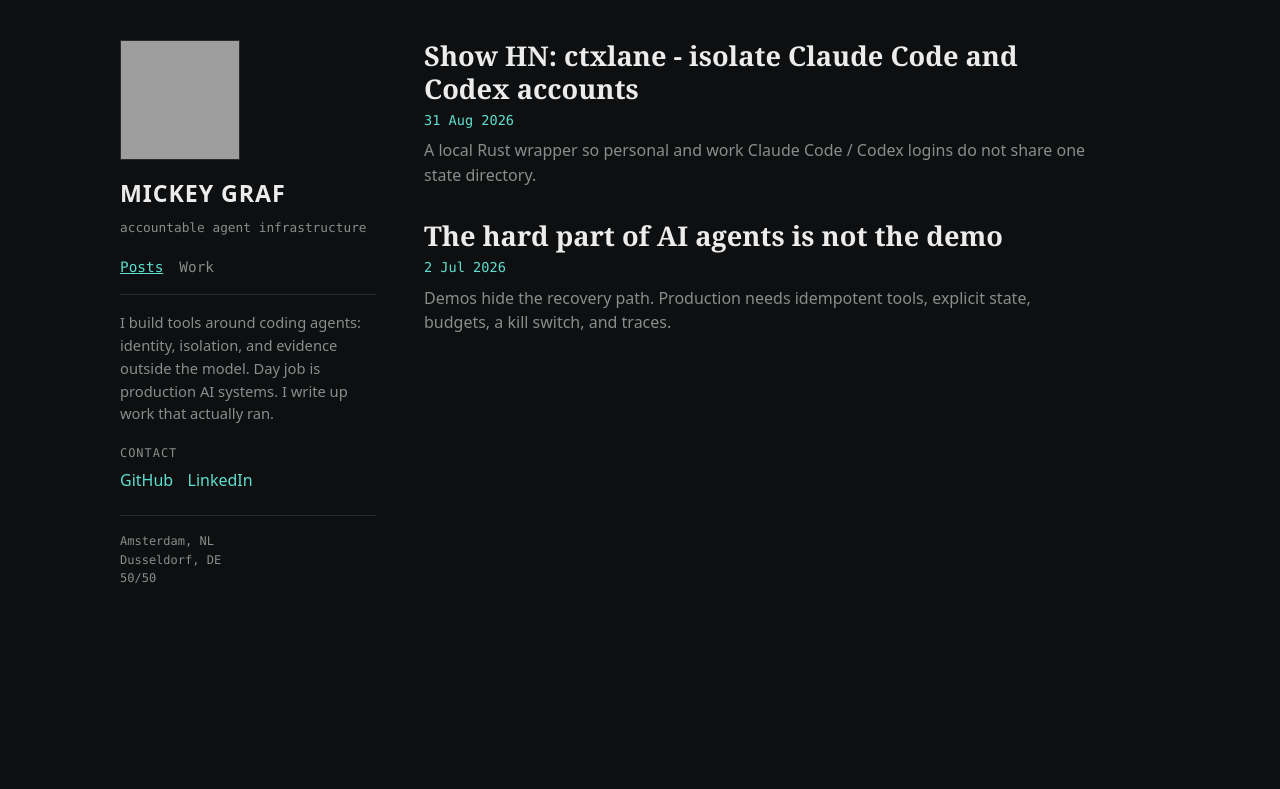
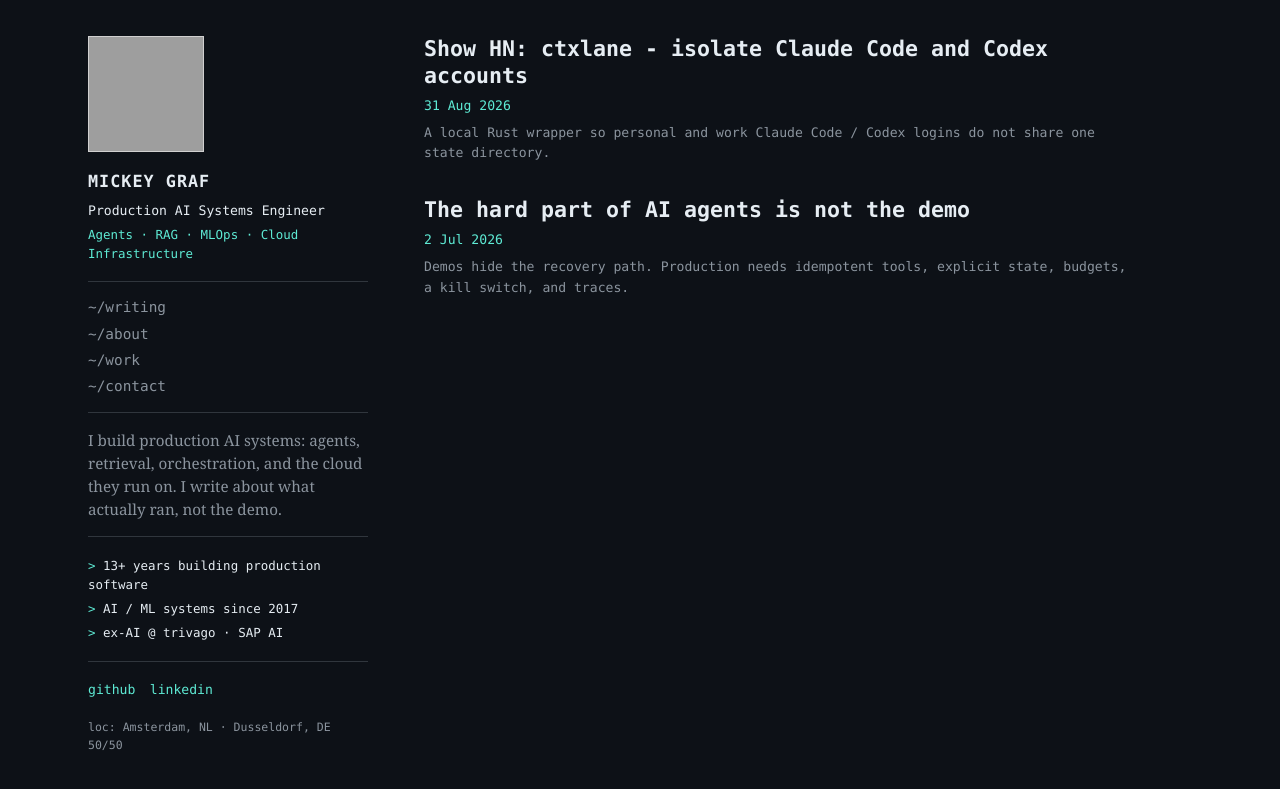
Before and after one commit to mikigraf/mikigraf.github.io, a Jekyll site: the page built from index.md, in a window 1280 px wide. Shown: the top 789 px of the page. Built offline with Jekyll 4.4.1, drawn with Linux system fonts in a browser that asks for light colours; grey boxes are pictures that could not be loaded.

Commit message:
Restyle toward the dark terminal mock: ~/ nav, serif body, stats.

```diff
--- a/_config.yml
+++ b/_config.yml
@@ -1,9 +1,12 @@
 title: Mickey Graf
-description: accountable agent infrastructure
+description: Production AI systems
 url: https://mikigraf.github.io
 baseurl: ""
 markdown: kramdown
 permalink: /:year/:month/:day/:title/
+kramdown:
+  input: GFM
+  syntax_highlighter: rouge
 plugins:
   - jekyll-feed
   - jekyll-seo-tag
--- a/_layouts/default.html
+++ b/_layouts/default.html
@@ -13,18 +13,25 @@
     <aside class="sidebar">
       <img class="photo" src="https://avatars.githubusercontent.com/u/6236892?v=4" alt="Mickey Graf" width="160" height="160">
       <a class="name" href="{{ '/' | relative_url }}">Mickey Graf</a>
-      <p class="liner">accountable agent infrastructure</p>
+      <p class="role">Production AI Systems Engineer</p>
+      <p class="tags">Agents · RAG · MLOps · Cloud Infrastructure</p>
       <nav>
-        <a href="{{ '/' | relative_url }}"{% if page.url == '/' %} class="now"{% endif %}>Posts</a>
-        <a href="{{ '/work/' | relative_url }}"{% if page.url == '/work/' %} class="now"{% endif %}>Work</a>
+        <a href="{{ '/' | relative_url }}"{% if page.section == 'writing' %} class="now"{% endif %}>~/writing</a>
+        <a href="{{ '/about/' | relative_url }}"{% if page.section == 'about' %} class="now"{% endif %}>~/about</a>
+        <a href="{{ '/work/' | relative_url }}"{% if page.section == 'work' %} class="now"{% endif %}>~/work</a>
+        <a href="{{ '/contact/' | relative_url }}"{% if page.section == 'contact' %} class="now"{% endif %}>~/contact</a>
       </nav>
-      <p class="about">I build tools around coding agents: identity, isolation, and evidence outside the model. Day job is production AI systems. I write up work that actually ran.</p>
-      <p class="contact-label">Contact</p>
+      <p class="about">I build production AI systems: agents, retrieval, orchestration, and the cloud they run on. I write about what actually ran, not the demo.</p>
+      <ul class="stats">
+        <li>13+ years building production software</li>
+        <li>AI / ML systems since 2017</li>
+        <li>ex-AI @ trivago · SAP AI</li>
+      </ul>
       <p class="contact">
-        <a href="https://github.com/mikigraf">GitHub</a>
-        <a href="https://www.linkedin.com/in/mikigraf">LinkedIn</a>
+        <a href="https://github.com/mikigraf">github</a>
+        <a href="https://www.linkedin.com/in/mikigraf">linkedin</a>
       </p>
-      <p class="geo">Amsterdam, NL<br>Dusseldorf, DE<br>50/50</p>
+      <p class="geo">loc: Amsterdam, NL · Dusseldorf, DE<br>50/50</p>
     </aside>
     <main class="main">
       {{ content }}
--- a/assets/style.css
+++ b/assets/style.css
@@ -1,10 +1,10 @@
 :root {
-  --ground: #0e0f10;
-  --ink: #ececec;
-  --mute: #8a8d8c;
-  --accent: #5ee0d0;
-  --rule: #2a2c2b;
-  --code: #161818;
+  --ground: #0d1117;
+  --ink: #e6edf3;
+  --mute: #8b949e;
+  --accent: #5eead4;
+  --rule: #30363d;
+  --code: #161b22;
 }
 * { box-sizing: border-box; }
 html, body {
@@ -13,8 +13,8 @@ html, body {
   color: var(--ink);
 }
 body {
-  font-family: ui-sans-serif, system-ui, sans-serif;
-  font-size: 1rem;
+  font-family: ui-monospace, SFMono-Regular, Menlo, Consolas, monospace;
+  font-size: 15px;
   line-height: 1.55;
 }
 a { color: var(--accent); text-decoration: none; }
@@ -22,126 +22,183 @@ a:hover { text-decoration: underline; }
 a:focus-visible { outline: 2px solid var(--accent); outline-offset: 2px; }
 .shell {
   display: grid;
-  grid-template-columns: 16rem minmax(0, 42rem);
+  grid-template-columns: 18rem minmax(0, 44rem);
   gap: 3rem;
-  max-width: 68rem;
+  max-width: 72rem;
   margin: 0 auto;
-  padding: 2.5rem 1.5rem 4rem;
+  padding: 2.25rem 1.5rem 4rem;
   align-items: start;
 }
-.sidebar { position: sticky; top: 2.5rem; }
+.sidebar {
+  position: sticky;
+  top: 2.25rem;
+  padding-right: 0.5rem;
+}
 .photo {
-  width: 7.5rem;
-  height: 7.5rem;
+  width: 7.25rem;
+  height: 7.25rem;
   object-fit: cover;
   filter: grayscale(1);
   display: block;
   margin: 0 0 1rem;
-  border: 1px solid var(--rule);
+  border: 1px solid #c9d1d9;
 }
 .name {
-  font-family: ui-sans-serif, system-ui, sans-serif;
-  font-size: 1.45rem;
-  font-weight: 650;
-  letter-spacing: 0.04em;
+  font-size: 1.05rem;
+  font-weight: 700;
+  letter-spacing: 0.06em;
   text-transform: uppercase;
   color: var(--ink);
   display: block;
 }
-.liner {
-  font-family: ui-monospace, SFMono-Regular, Menlo, monospace;
-  font-size: 0.8rem;
-  color: var(--mute);
-  margin: 0.4rem 0 1.1rem;
+.role {
+  margin: 0.45rem 0 0.2rem;
+  color: var(--ink);
+  font-size: 0.82rem;
+}
+.tags {
+  margin: 0 0 1.1rem;
+  color: var(--accent);
+  font-size: 0.78rem;
 }
 nav {
   display: flex;
-  gap: 1rem;
-  font-family: ui-monospace, SFMono-Regular, Menlo, monospace;
+  flex-direction: column;
+  gap: 0.25rem;
   font-size: 0.9rem;
-  padding-bottom: 1rem;
+  padding: 0.9rem 0;
+  border-top: 1px solid var(--rule);
   border-bottom: 1px solid var(--rule);
   margin-bottom: 1rem;
 }
 nav a { color: var(--mute); }
-nav a.now { color: var(--accent); text-decoration: underline; }
-.about { color: var(--mute); font-size: 0.92rem; margin: 0 0 1.2rem; }
-.contact-label {
-  font-family: ui-monospace, SFMono-Regular, Menlo, monospace;
-  font-size: 0.75rem;
+nav a.now { color: var(--accent); }
+.about {
+  font-family: Georgia, "Times New Roman", serif;
   color: var(--mute);
-  margin: 0 0 0.3rem;
-  text-transform: uppercase;
-  letter-spacing: 0.08em;
+  font-size: 0.95rem;
+  line-height: 1.5;
+  margin: 0 0 1rem;
 }
-.contact { display: flex; gap: 0.9rem; margin: 0 0 1.4rem; }
+.stats {
+  list-style: none;
+  padding: 0;
+  margin: 0 0 1.1rem;
+  font-size: 0.78rem;
+  color: var(--ink);
+  border-top: 1px solid var(--rule);
+  border-bottom: 1px solid var(--rule);
+  padding: 0.85rem 0;
+}
+.stats li { margin: 0.3rem 0; }
+.stats li::before {
+  content: "> ";
+  color: var(--accent);
+}
+.contact {
+  display: flex;
+  gap: 0.9rem;
+  margin: 0 0 1.2rem;
+  font-size: 0.82rem;
+}
 .geo {
-  font-family: ui-monospace, SFMono-Regular, Menlo, monospace;
-  font-size: 0.75rem;
+  font-size: 0.72rem;
   color: var(--mute);
   margin: 0;
-  padding-top: 1rem;
-  border-top: 1px solid var(--rule);
 }
 .main { min-width: 0; }
 .post-list { list-style: none; padding: 0; margin: 0; }
-.post-list li { margin: 0 0 2rem; }
-.post-list h2 { font-family: Georgia, "Times New Roman", serif; font-size: 1.7rem; font-weight: 600; line-height: 1.2; margin: 0 0 0.3rem; }
+.post-list li { margin: 0 0 2.1rem; }
+.post-list h2 {
+  font-size: 1.35rem;
+  font-weight: 700;
+  line-height: 1.25;
+  margin: 0 0 0.35rem;
+}
 .post-list h2 a { color: var(--ink); }
 .date {
-  font-family: ui-monospace, SFMono-Regular, Menlo, monospace;
-  font-size: 0.85rem;
+  font-size: 0.82rem;
   color: var(--accent);
   margin: 0 0 0.45rem;
 }
-.excerpt, .status { color: var(--mute); margin: 0; }
+.excerpt, .status, .post-tags {
+  color: var(--mute);
+  margin: 0;
+  font-size: 0.82rem;
+}
+article {
+  font-family: Georgia, "Times New Roman", serif;
+  font-size: 1.05rem;
+  line-height: 1.65;
+  color: var(--ink);
+}
 article h1 {
-  font-family: Georgia, "Times New Roman", serif;
-  font-size: 2rem;
-  font-weight: 600;
-  line-height: 1.2;
-  margin: 0.2rem 0 1rem;
+  font-family: ui-monospace, SFMono-Regular, Menlo, Consolas, monospace;
+  font-size: 1.65rem;
+  font-weight: 700;
+  line-height: 1.25;
+  margin: 0.25rem 0 0.5rem;
 }
 article h2 {
-  font-family: ui-monospace, SFMono-Regular, Menlo, monospace;
-  font-size: 1.05rem;
-  font-weight: 600;
-  margin: 1.6rem 0 0.6rem;
+  font-family: ui-monospace, SFMono-Regular, Menlo, Consolas, monospace;
+  font-size: 1rem;
+  font-weight: 700;
+  margin: 1.7rem 0 0.6rem;
 }
+article h2::before { content: "## "; color: var(--mute); }
 .back {
-  font-family: ui-monospace, SFMono-Regular, Menlo, monospace;
-  font-size: 0.85rem;
-  color: var(--mute);
+  font-family: ui-monospace, SFMono-Regular, Menlo, Consolas, monospace;
+  font-size: 0.82rem;
+  margin: 0 0 0.7rem;
 }
 .repo {
-  font-family: ui-monospace, SFMono-Regular, Menlo, monospace;
-  font-size: 0.85rem;
+  font-family: ui-monospace, SFMono-Regular, Menlo, Consolas, monospace;
+  font-size: 0.82rem;
   color: var(--mute);
-  margin: 0 0 1.2rem;
+  margin: 0 0 1.1rem;
 }
 article p, article li { max-width: 65ch; }
 blockquote {
-  margin: 1.2rem 0;
+  margin: 1.3rem 0;
   padding: 0 0 0 1rem;
   border-left: 3px solid var(--accent);
   color: var(--mute);
   font-style: italic;
 }
-pre, code {
-  font-family: ui-monospace, SFMono-Regular, Menlo, monospace;
-  font-size: 0.88em;
+pre, code, .highlight {
+  font-family: ui-monospace, SFMono-Regular, Menlo, Consolas, monospace;
+  font-size: 0.86em;
 }
-pre {
+code {
+  background: var(--code);
+  padding: 0.1em 0.35em;
+}
+pre, .highlight {
   background: var(--code);
   padding: 1rem 1.1rem;
   overflow-x: auto;
   border: 1px solid var(--rule);
+  color: var(--ink);
 }
+pre code { background: none; padding: 0; }
+.highlight pre { margin: 0; border: 0; padding: 0; }
+.highlight .k, .highlight .kd, .highlight .kn { color: #ff7b72; }
+.highlight .n, .highlight .nx, .highlight .py { color: #e6edf3; }
+.highlight .s, .highlight .s1, .highlight .s2, .highlight .dl { color: #a5d6ff; }
+.highlight .mi, .highlight .mf, .highlight .nb { color: #79c0ff; }
+.highlight .c, .highlight .c1, .highlight .cm { color: #8b949e; font-style: italic; }
+.highlight .o, .highlight .p { color: #e6edf3; }
+.highlight .nf { color: #d2a8ff; }
 .work { list-style: none; padding: 0; margin: 0; }
-.work li { margin: 0 0 1.6rem; padding-bottom: 1.6rem; border-bottom: 1px solid var(--rule); }
-.work h2 { font-size: 1.15rem; margin: 0 0 0.25rem; }
+.work li {
+  margin: 0 0 1.5rem;
+  padding-bottom: 1.5rem;
+  border-bottom: 1px solid var(--rule);
+}
+.work h2 { font-size: 1.05rem; margin: 0 0 0.25rem; }
 .work h2 a { color: var(--ink); }
+.work h2::before { content: none; }
 @media (max-width: 800px) {
-  .shell { grid-template-columns: 1fr; gap: 1.6rem; padding-top: 1.5rem; }
+  .shell { grid-template-columns: 1fr; gap: 1.5rem; padding-top: 1.4rem; }
   .sidebar { position: static; }
 }
```
